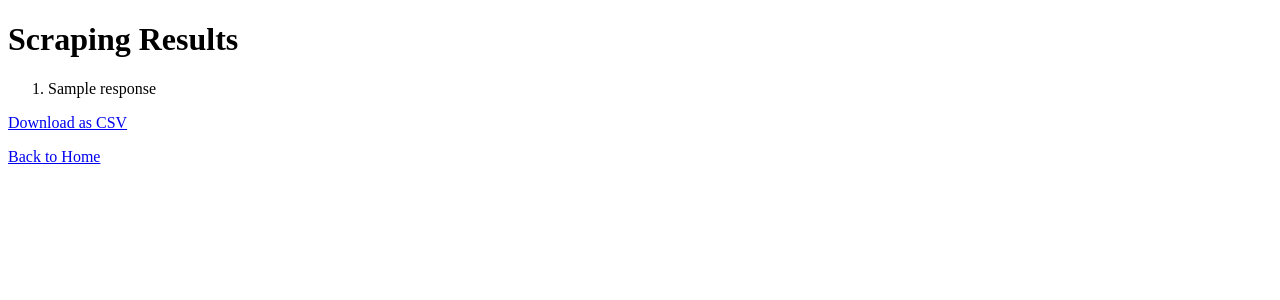
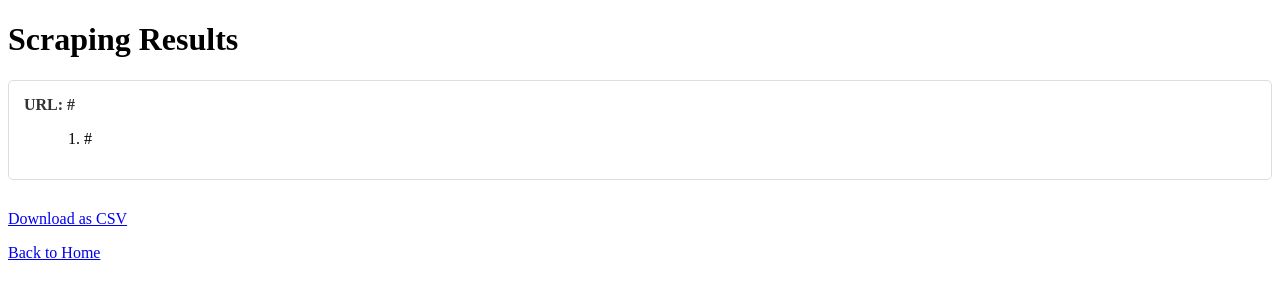
Before and after one commit to saotomem21/sure_scraping, a Flask app: template templates/responses.html in a window 1280 px wide. Shown: the top 300 px of the page. Run offline with Flask 3, Linux system fonts and the light colour scheme; the template is opened without the code that fills it: most values are stand-ins (such as "Sample title", 1, 10 or a date in 2020).

Commit message:
Update scraping app

```diff
--- a/app.py
+++ b/app.py
@@ -83,16 +83,26 @@ def index():
 
 @app.route('/process', methods=['POST'])
 def process():
-    url = request.form.get('target_url')
-    if not url:
+    urls = request.form.getlist('target_urls[]')
+    if not urls:
         return render_template('responses.html', error=True, status_message='URLが入力されていません')
 
-    logger.info(f"Processing URL: {url}")
-    responses = scrape_responses(url)
+    all_responses = []
+    for url in urls:
+        logger.info(f"Processing URL: {url}")
+        responses = scrape_responses(url)
 
-    if responses is None:
-        logger.warning("No responses found")
-        return render_template('responses.html', error=True, status_message="レスが見つかりませんでした")
+        if responses is None:
+            logger.warning(f"No responses found for URL: {url}")
+            continue
+
+        all_responses.append({
+            'url': url,
+            'responses': responses
+        })
+
+    if not all_responses:
+        return render_template('responses.html', error=True, status_message="どのURLからもレスが見つかりませんでした")
 
     # Store responses in temporary file
     file_id = str(uuid.uuid4())
@@ -102,15 +112,16 @@ def process():
     # Write responses to CSV file
     with open(temp_path, 'w', newline='', encoding='utf-8') as f:
         writer = csv.writer(f)
-        writer.writerow(["レス番号", "内容"])
-        for i, res in enumerate(responses, 1):
-            writer.writerow([i, res])
+        writer.writerow(["URL", "レス番号", "内容"])
+        for url_data in all_responses:
+            for i, res in enumerate(url_data['responses'], 1):
+                writer.writerow([url_data['url'], i, res])
 
-    logger.info(f"Successfully wrote {len(responses)} responses to CSV")
+    logger.info(f"Successfully wrote {sum(len(url_data['responses']) for url_data in all_responses)} responses to CSV")
     response_files[file_id] = temp_path
     logger.debug(f"Stored file reference with ID: {file_id}")
 
-    return render_template('responses.html', responses=responses, file_id=file_id)
+    return render_template('responses.html', responses=all_responses, file_id=file_id)
 
 @app.route('/download')
 def download():
--- a/templates/responses.html
+++ b/templates/responses.html
@@ -4,6 +4,22 @@
     <meta charset="UTF-8">
     <meta name="viewport" content="width=device-width, initial-scale=1.0">
     <title>Scraping Results</title>
+    <style>
+        .result-section {
+            margin-bottom: 30px;
+            padding: 15px;
+            border: 1px solid #ddd;
+            border-radius: 5px;
+        }
+        .url-header {
+            font-weight: bold;
+            margin-bottom: 10px;
+            color: #333;
+        }
+        .responses-list {
+            margin-left: 20px;
+        }
+    </style>
 </head>
 <body>
     <h1>Scraping Results</h1>
@@ -11,11 +27,16 @@
         {% if error %}
             <p style="color: red;">{{ status_message }}</p>
         {% else %}
-            <ol>
-            {% for response in responses %}
-                <li>{{ response }}</li>
+            {% for url_data in responses %}
+                <div class="result-section">
+                    <div class="url-header">URL: {{ url_data.url }}</div>
+                    <ol class="responses-list">
+                    {% for response in url_data.responses %}
+                        <li>{{ response }}</li>
+                    {% endfor %}
+                    </ol>
+                </div>
             {% endfor %}
-            </ol>
             <p><a href="/download?file_id={{ file_id }}">Download as CSV</a></p>
         {% endif %}
     </div>
```
Also changed, not shown: templates/index.html (+32 -3 lines).
